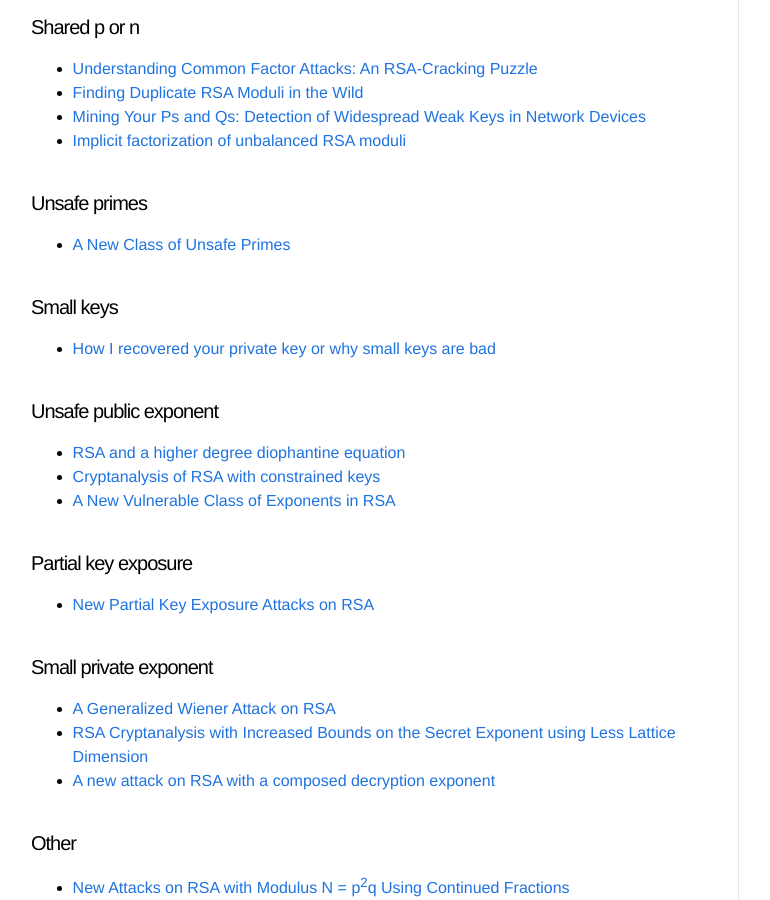
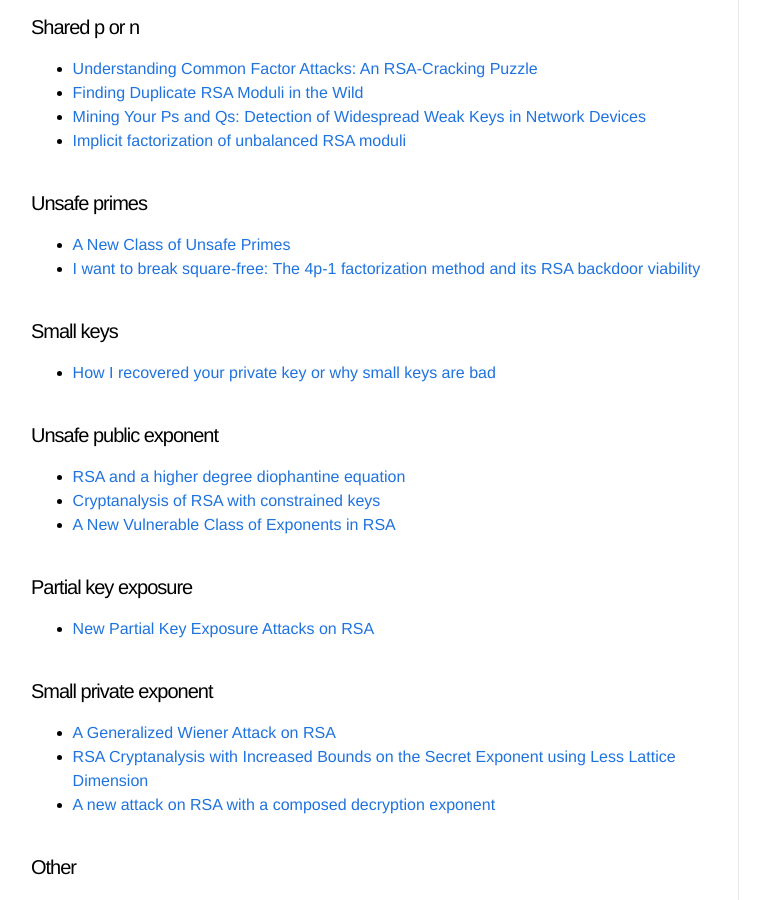
Before and after one commit to Sjord/Sjord.github.io, a Jekyll site: the page built from _posts/2019-02-05-attacking-rsa.md, in a window 1280 px wide and 900 px high, scrolled down 5494 px. Shown: the whole window, without its empty margins (109-879 px from the left). Built offline with Jekyll 4.4.1, drawn with Linux system fonts in a browser that asks for light colours.

Commit message:
Add link to Vladimír Sedláček's paper

```diff
--- a/_posts/2019-02-05-attacking-rsa.md
+++ b/_posts/2019-02-05-attacking-rsa.md
@@ -162,6 +162,7 @@ There is a lot that can go wrong when creating RSA keys, especially when using a
 #### Unsafe primes
 
 * [A New Class of Unsafe Primes](https://eprint.iacr.org/2002/109.pdf)
+* [I want to break square-free: The 4p-1 factorization method and its RSA backdoor viability](https://crocs.fi.muni.cz/public/papers/Secrypt2019)
 
 #### Small keys
 
```
